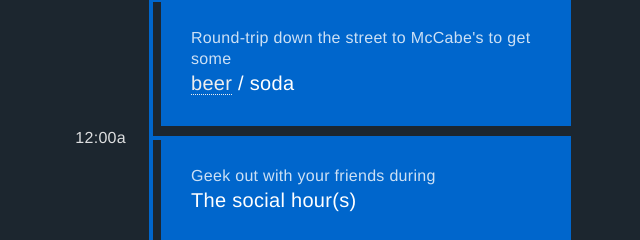
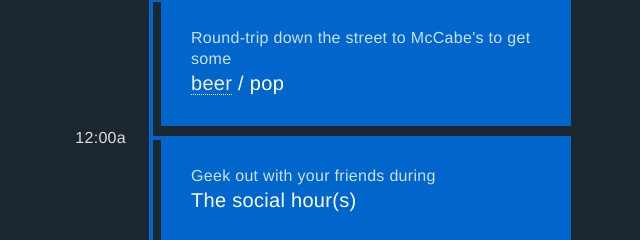
Before and after one commit to corridorjs/corridorjs.github.io, a website: page index.html in a window 1280 px wide. Shown: the part 1947-2187 px from the top of the page, 319-959 px from the left. Drawn offline with Linux system fonts and the light colour scheme.

Commit message:
s/soda/pop/g because canada

```diff
--- a/index.html
+++ b/index.html
@@ -150,7 +150,7 @@
         </li>
         <li class="point social">
           <small>Round-trip down the street to McCabe's to get some</small>
-          <div><a href="http://www.mccabesirishpub.ca/Kitchener/">beer</a> / soda</div>
+          <div><a href="http://www.mccabesirishpub.ca/Kitchener/">beer</a> / pop</div>
         </li>
         <li class="point">
           <time>12:00a</time>
```
